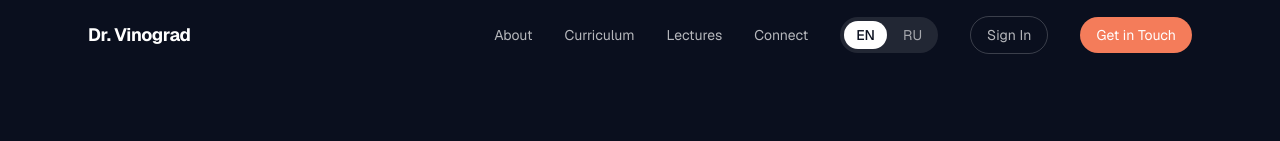
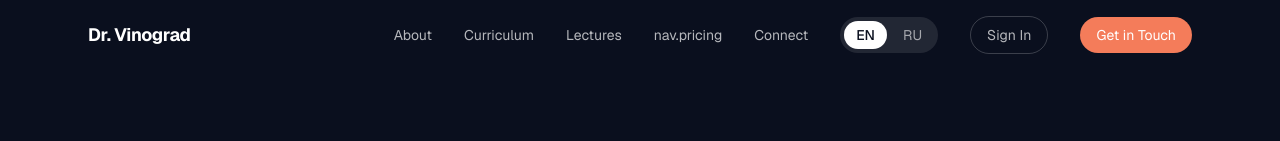
Before and after one commit to drasiiavinograd/asiiavinograd-site, a Next.js app: page /auth in a window 1280 px wide. Shown: the top 141 px of the page. Built offline with nearby package versions, Linux system fonts and the light colour scheme.

Commit message:
add PricingSection to page before connect

```diff
--- a/app/[locale]/page.tsx
+++ b/app/[locale]/page.tsx
@@ -4,6 +4,7 @@ import { useTranslations, useLocale } from 'next-intl';
 import Image from 'next/image';
 import ContactModal from '../../components/ContactModal';
 import ProblemSection from '../../components/ProblemSection';
+import PricingSection from '../../components/PricingSection';
 import { useRouter, usePathname } from 'next/navigation';
 
 export default function Home() {
@@ -36,6 +37,7 @@ export default function Home() {
     { key: 'about', label: t('nav.about') },
     { key: 'curriculum', label: t('nav.curriculum') },
     { key: 'lectures', label: t('nav.lectures') },
+    { key: 'pricing', label: t('nav.pricing') },
     { key: 'connect', label: t('nav.connect') },
   ];
 
@@ -187,6 +189,8 @@ export default function Home() {
         </div>
       </section>
 
+      <PricingSection />
+
       <section id="connect" className="py-24 px-6 bg-white/[0.02]">
         <div className="max-w-6xl mx-auto text-center">
           <p className="text-[#f47c5a] text-sm uppercase tracking-widest mb-3">{t('connect.tag')}</p>
```
